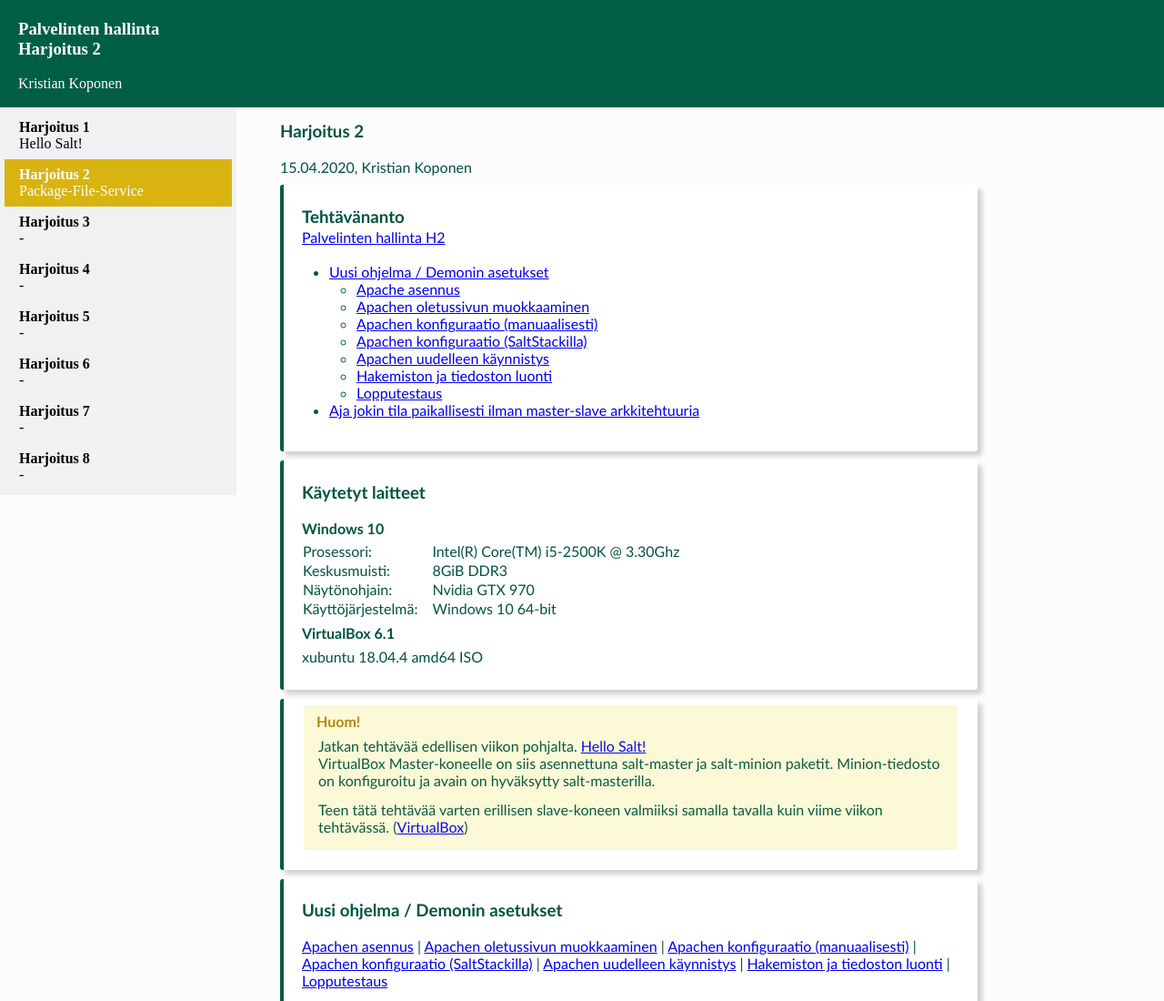
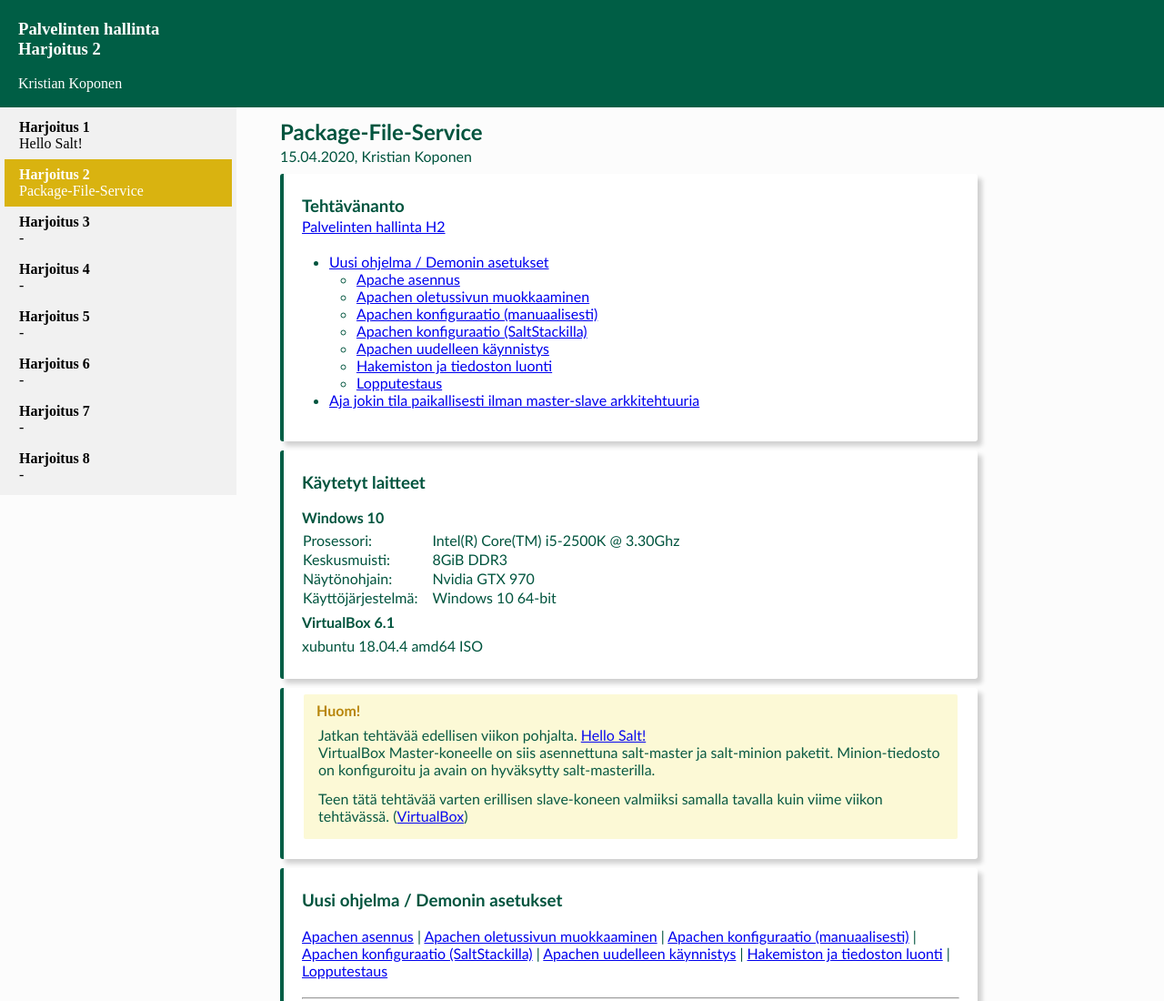
Before and after one commit to kopkr/task-palhal, a plain HTML site: page pages/h2.html in a window 1280 px wide. Shown: the top 1100 px of the page at 91% size. Drawn offline with Linux system fonts and the light colour scheme.

Commit message:
Second exercise added (title fix)

```diff
--- a/pages/h2.html
+++ b/pages/h2.html
@@ -27,7 +27,7 @@
         </ul>
     </div>
     <div class="content">
-        <h3>Harjoitus 2</h3>
+        <h2>Package-File-Service</h2>
         <span>15.04.2020, Kristian Koponen<br></span>
         <div class="blueBox">
             <h3>Tehtävänanto<br><span class="small"><a href="http://terokarvinen.com/2020/configuration-managment-systems-palvelinten-hallinta-ict4tn022-spring-2020/#h2-package-file-service">Palvelinten hallinta H2</a></span></h3>
```
